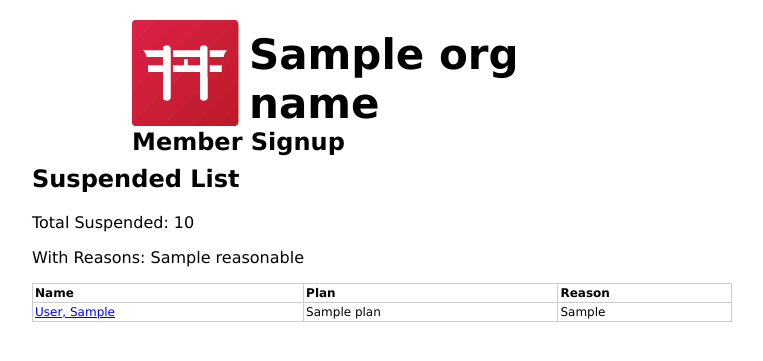
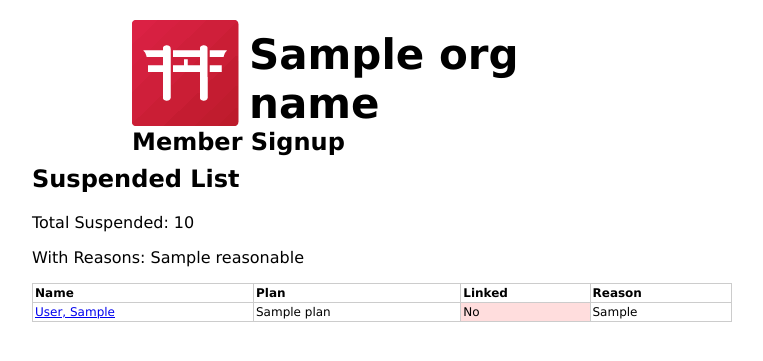
Before and after one commit to progrium/hackerdojo-signup, a Python web app: template templates/suspended.html in a window 1280 px wide. Shown: the top 361 px of the page, without its empty margins (258-1021 px from the left). Run offline with Jinja, Linux system fonts and the light colour scheme; the template is opened without the code that fills it: most values are stand-ins (such as "Sample title", 1, 10 or a date in 2020).

Commit message:
Fixes for suspended list

```diff
--- a/main.py
+++ b/main.py
@@ -385,7 +385,7 @@ class SuspendedHandler(webapp.RequestHandler):
       if not user:
         self.redirect(users.create_login_url('/suspended'))
       if users.is_current_user_admin():
-        suspended_users = Membership.all().filter('status =', 'suspended').fetch(1000)
+        suspended_users = Membership.all().filter('status =', 'suspended').filter('last_name !=', 'Deleted').fetch(1000)
         suspended_users = sorted(suspended_users, key=lambda user: user.last_name.lower())
         total = len(suspended_users)
         reasonable = 0
--- a/templates/suspended.html
+++ b/templates/suspended.html
@@ -20,6 +20,7 @@ h3 {margin-top:3em}
 <tr class="header">
   <td>Name</td>
   <td>Plan</td>
+  <td>Linked</td>
   <td>Reason</td>
 </tr>
 
@@ -27,6 +28,7 @@ h3 {margin-top:3em}
   <tr>
     <td><a href="https://appengine.google.com/datastore/edit?app_id=hd-signup&key={{u.key}}">{{ u.last_name }}, {{ u.first_name }}</a></td>
     <td>{{ u.plan }}</td>
+    <td {% if not u.spreedly_token %}class="bad"{% endif %}>{% if u.spreedly_token %}Yes{% else %}No{% endif %}</td>
     <td {% if not u.unsubscribe_reason %}class="bad"{% endif %}>{% if u.unsubscribe_reason %}{{u.unsubscribe_reason}}{% else %}None{% endif %}</td>
   </tr>
 {% endfor %}
```
